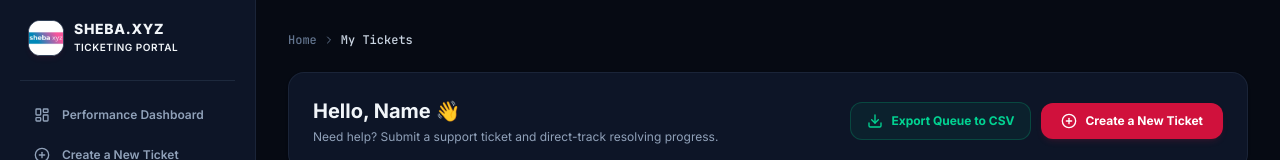
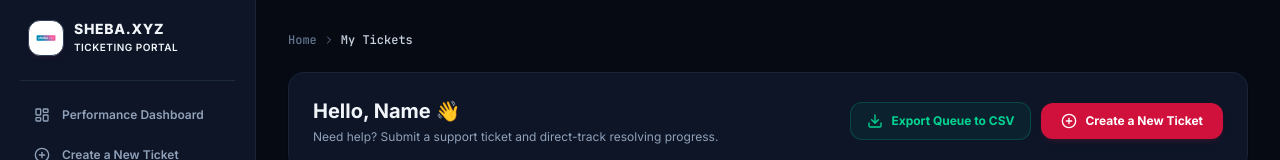
Before and after one commit to sashaown99-source/Ticketing-portal, a React (Vite) app: page / in a window 1280 px wide. Both pictures are taken after typing "name@example.com", "Sample123" into the empty fields and a click on the button "Sign In". Shown: the top 160 px of the page. Built offline with nearby package versions, Linux system fonts and the light colour scheme; no server answers; the database is empty.

Commit message:
style: update branding and remove dev script
Update application title and icon, refine logo display styling, and remove the redundant development server initialization script.

```diff
--- a/index.html
+++ b/index.html
@@ -3,7 +3,8 @@
   <head>
     <meta charset="UTF-8" />
     <meta name="viewport" content="width=device-width, initial-scale=1.0" />
-    <title>My Google AI Studio App</title>
+    <link rel="icon" type="image/png" href="/src/assets/images/sheba_logo_1780297177657.png" />
+    <title>Sheba.xyz Ticketing Portal</title>
   </head>
   <body>
     <div id="root"></div>
--- a/src/App.tsx
+++ b/src/App.tsx
@@ -320,7 +320,7 @@ function AppContent() {
               <img
                 src="/src/assets/images/sheba_logo_1780297177657.png"
                 alt="Sheba.xyz"
-                className="w-full h-full object-cover"
+                className="w-full h-full object-contain p-0.5"
                 referrerPolicy="no-referrer"
               />
             </div>
@@ -356,7 +356,7 @@ function AppContent() {
                 <img
                   src="/src/assets/images/sheba_logo_1780297177657.png"
                   alt="Sheba.xyz"
-                  className="w-full h-full object-cover"
+                  className="w-full h-full object-contain p-0.5"
                   referrerPolicy="no-referrer"
                 />
               </div>
```
